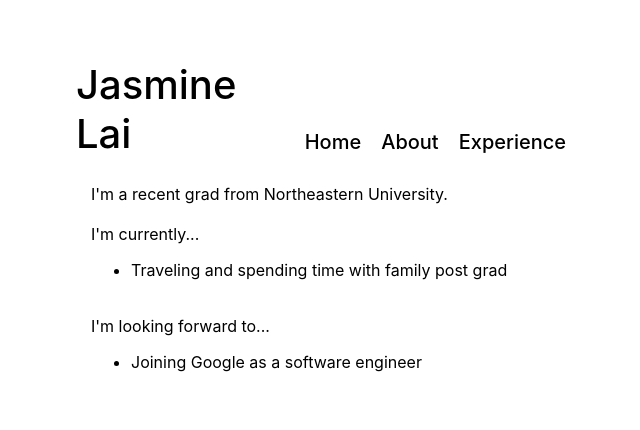
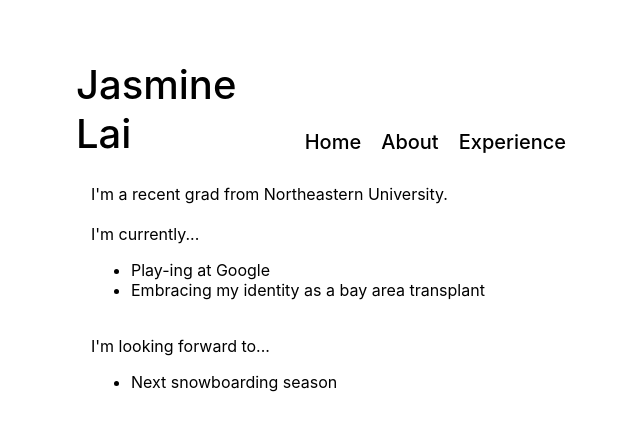
Before and after one commit to jazlai/jazlai.github.io, a React (Create React App) app: page / in a window 1280 px wide. Shown: the top 430 px of the page, without its empty margins (314-954 px from the left). Built offline with nearby package versions, Linux system fonts and the light colour scheme.

Commit message:
update home status

```diff
--- a/src/sections/Home.tsx
+++ b/src/sections/Home.tsx
@@ -10,12 +10,13 @@ const Home: React.FC = () => {
         <br/><br/>
         I'm currently...
           <ul>
-            <li>Traveling and spending time with family post grad</li>
+            <li>Play-ing at Google</li>
+            <li>Embracing my identity as a bay area transplant</li>
           </ul>
         <br/>
         I'm looking forward to...
           <ul>
-            <li>Joining Google as a software engineer</li>
+            <li>Next snowboarding season</li>
           </ul>
       </p>
     </div>
```
